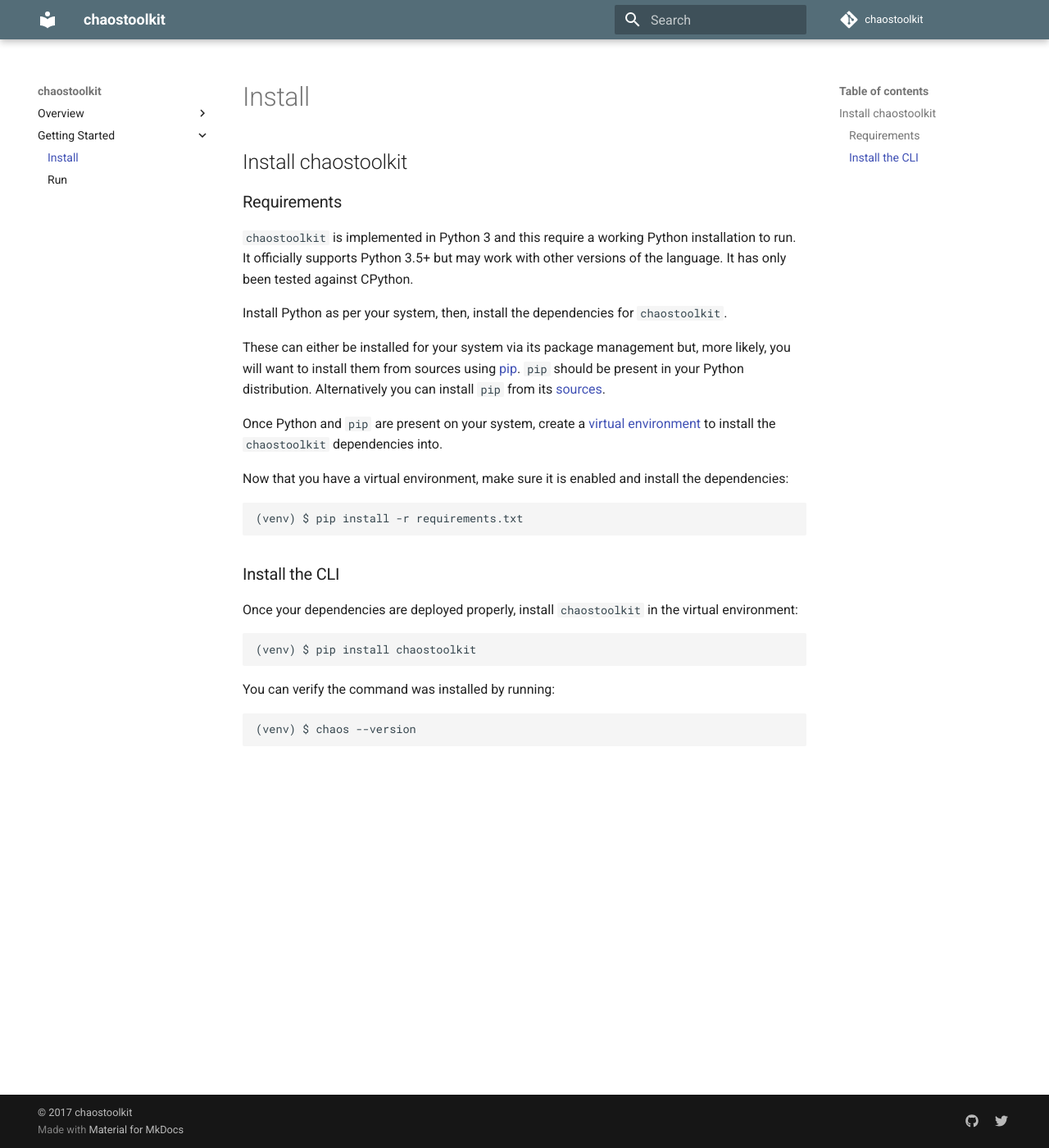
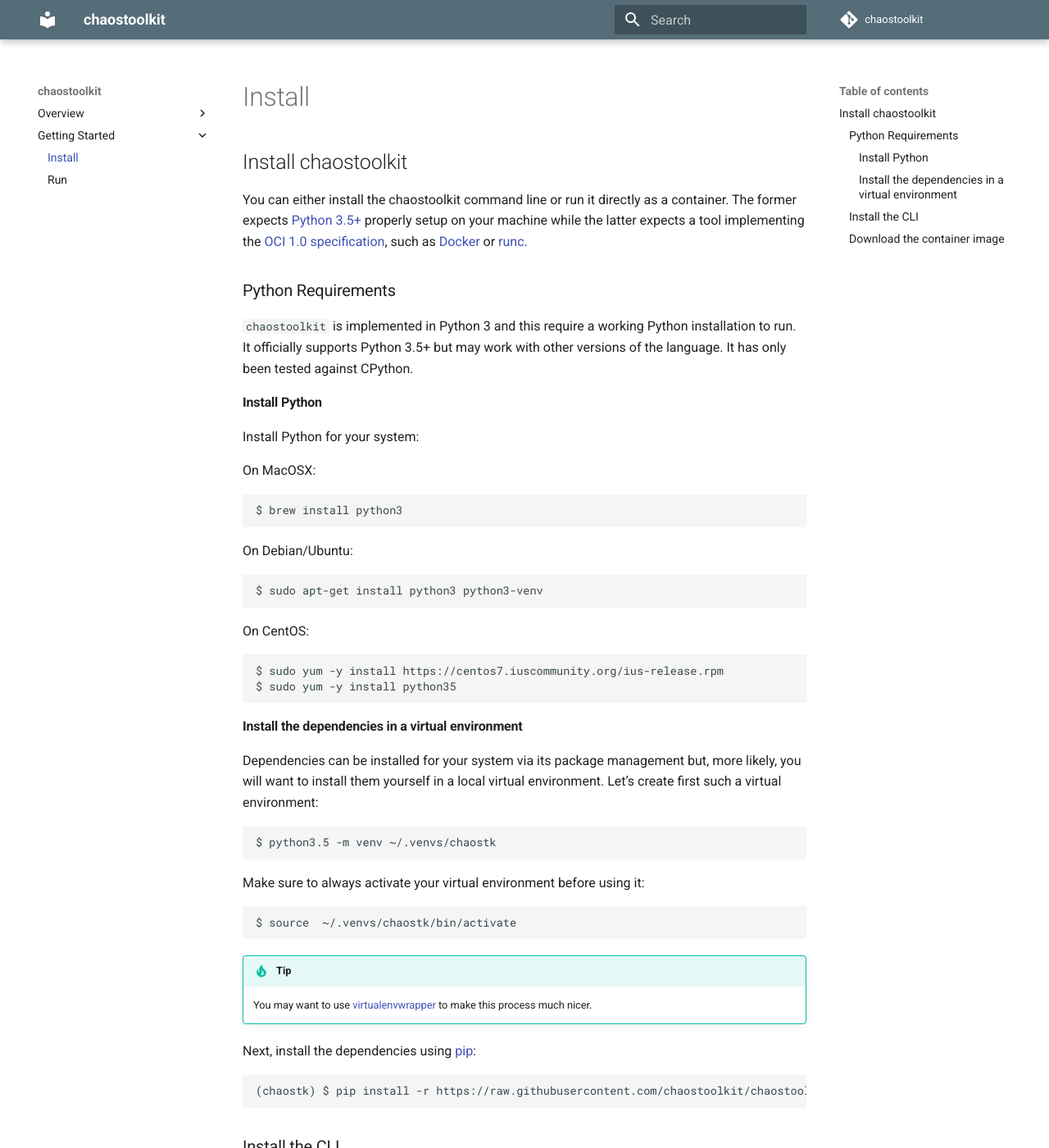
Before and after one commit to chaostoolkit/chaostoolkit, an MkDocs documentation site: the page built from docs/sources/usage/install.md, in a window 1280 px wide and 1400 px high. Shown: the whole window at 82% size. Built offline with MkDocs 1.6.1 and Material for MkDocs 9.7.7, drawn with Linux system fonts in a browser that asks for light colours; comment, search, counter and statistics services are not loaded; old or Windows-style settings are respelled for this version of MkDocs; some of the changed text lies outside the part shown.

Commit message:
Better install info

````diff
--- a/docs/sources/usage/install.md
+++ b/docs/sources/usage/install.md
@@ -1,33 +1,71 @@
 ## Install chaostoolkit
 
-### Requirements
+You can either install the chaostoolkit command line or run it directly as a
+container. The former expects [Python 3.5+][python] properly
+setup on your machine while the latter expects a tool implementing the
+[OCI 1.0 specification][oci], such as [Docker][] or [runc][].
+
+[python]: https://www.python.org/
+[oci]: https://www.opencontainers.org/
+[runc]: https://github.com/opencontainers/runc
+
+### Python Requirements
 
 `chaostoolkit` is implemented in Python 3 and this require a working Python
 installation to run. It officially supports Python 3.5+ but may work with
 other versions of the language. It has only been tested against CPython.
 
-Install Python as per your system, then, install the dependencies for
-`chaostoolkit`.
+#### Install Python
 
-These can either be installed for your system via its package management but,
-more likely, you will want to install them from sources using [pip][]. `pip`
-should be present in your Python distribution. Alternatively you can install
-`pip` from its [sources][pip-install].
+Install Python for your system:
+
+On MacOSX:
+
+```
+$ brew install python3
+```
+
+On Debian/Ubuntu:
+
+```
+$ sudo apt-get install python3 python3-venv
+```
+
+On CentOS:
+
+```
+$ sudo yum -y install https://centos7.iuscommunity.org/ius-release.rpm
+$ sudo yum -y install python35
+```
+
+#### Install the dependencies in a virtual environment
+
+Dependencies can be installed for your system via its package management but,
+more likely, you will want to install them yourself in a local virtual
+environment. Let's create first such a virtual environment:
+
+```
+$ python3.5 -m venv ~/.venvs/chaostk
+```
+
+Make sure to always activate your virtual environment before using it:
+
+```
+$ source  ~/.venvs/chaostk/bin/activate
+```
+
+!!! tip
+    You may want to use [virtualenvwrapper][] to make this process much nicer.
+
+[virtualenvwrapper]: https://virtualenvwrapper.readthedocs.io/en/latest/
+
+Next, install the dependencies using [pip][]:
+
+```
+(chaostk) $ pip install -r https://raw.githubusercontent.com/chaostoolkit/chaostoolkit/master/requirements.txt
+```
 
 [pip]: https://pip.pypa.io/en/stable/
-[pip-install]: https://pip.pypa.io/en/stable/installing/
-
-Once Python and `pip` are present on your system, create a
-[virtual environment][venv] to install the `chaostoolkit` dependencies into.
-
-[venv]: https://virtualenv.pypa.io/en/stable/
-
-Now that you have a virtual environment, make sure it is enabled and install
-the dependencies:
-
-```
-(venv) $ pip install -r requirements.txt
-```
 
 ### Install the CLI
 
@@ -35,11 +73,29 @@
 virtual environment:
 
 ```
-(venv) $ pip install chaostoolkit
+(chaostk) $ pip install chaostoolkit
 ```
 
 You can verify the command was installed by running:
 
 ```
-(venv) $ chaos --version
+(chaostk) $ chaos --version
 ```
+
+!!! note "Activate your virtual environment"
+    Remember to always activate your virtual environment before running the
+    `chaos` command.
+
+### Download the container image
+
+You can run the chaostoolkit from a container rather than install it.
+
+For instance, using [Docker][docker], you can pull the
+[chaostoolkit image][dockerimage]:
+
+[docker]: https://www.docker.com/
+[dockerimage]: https://hub.docker.com/r/chaostoolkit/chaostoolkit/
+
+```
+$ docker pull chaostoolkit/chaostoolkit
+```
````
Also changed, not shown: docs/sources/usage/running.md (+17 -1 lines).
